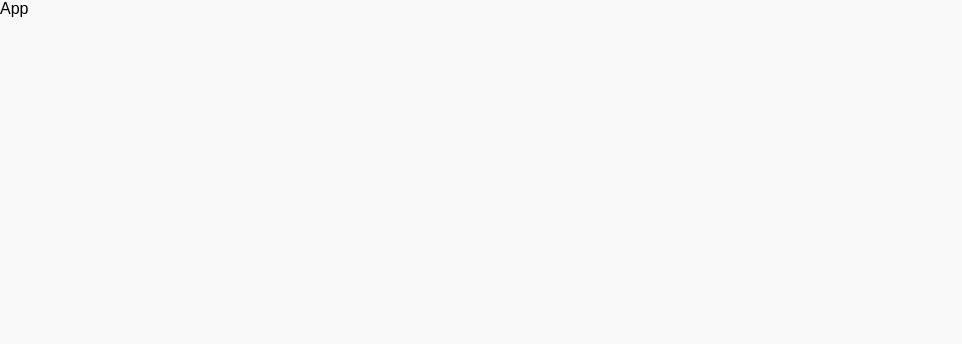
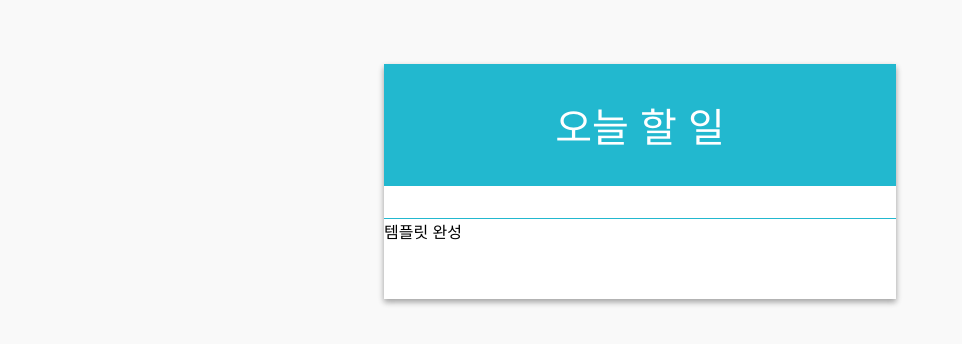
Before and after one commit to 0pippi0/todo-list, a React (Create React App) app in the folder todo-list/: page / in a window 1280 px wide. Shown: the top 344 px of the page, without its empty margins (0-962 px from the left). Built offline with nearby package versions, Linux system fonts and the light colour scheme.

Commit message:
TodoListTemplate 컴포넌트를 한번 App 에서 불러와서 사용

```diff
--- a/todo-list/src/App.js
+++ b/todo-list/src/App.js
@@ -1,11 +1,12 @@
 import React, { Component } from 'react';
+import TodoListTemplate from './components/TodoListTemplate';
 
 class App extends Component {
   render() {
     return(
-      <div>
-        App
-      </div>
+      <TodoListTemplate>
+        템플릿 완성
+      </TodoListTemplate>
     );
   }
 }
```
